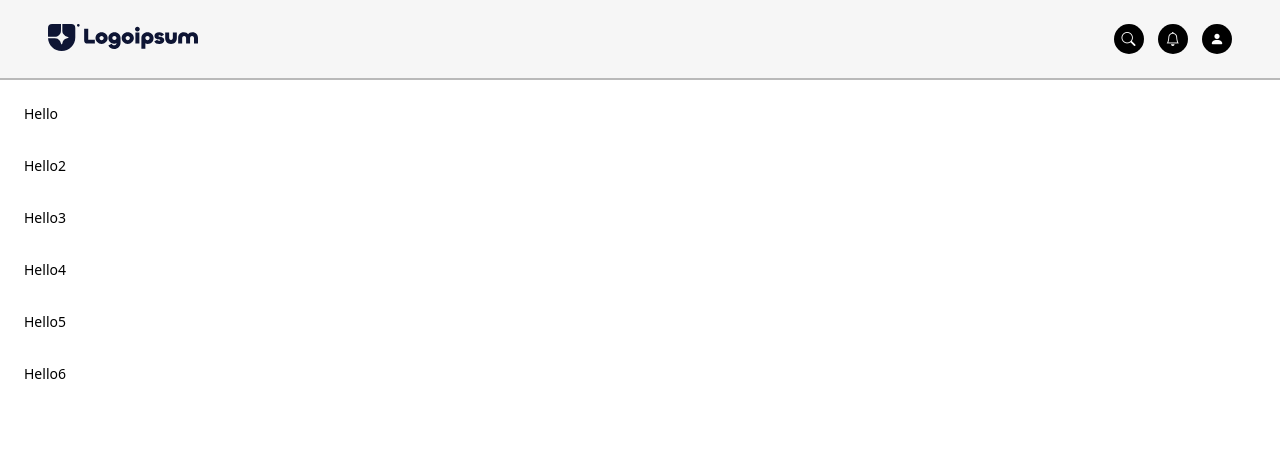
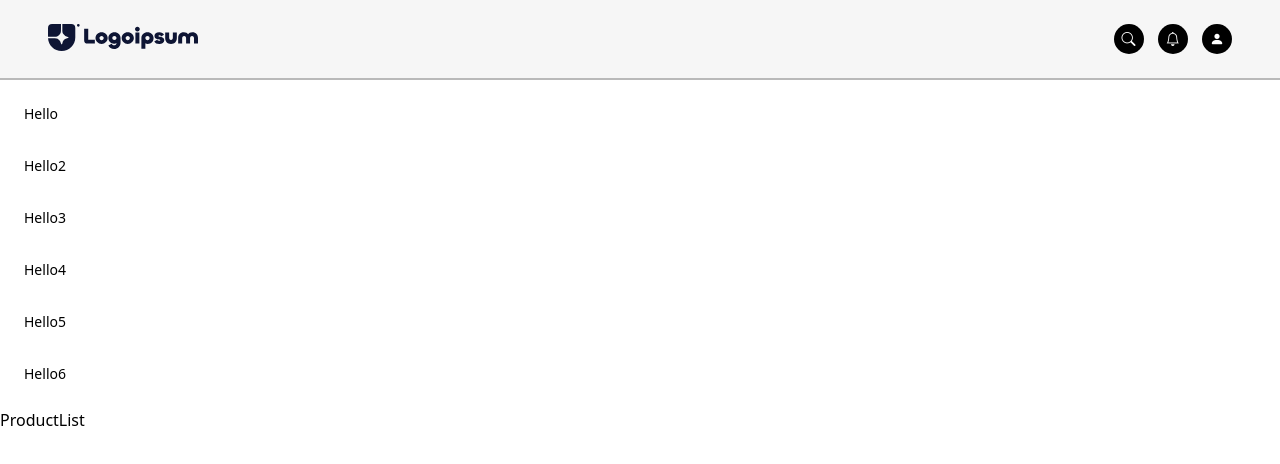
Before and after one commit to NishB369/Gifting_Ecommerce, a React (Vite) app in the folder Admin_Panel/: page / in a window 1280 px wide. Shown: the top 464 px of the page. Built offline with nearby package versions, Linux system fonts and the light colour scheme.

Commit message:
Adding new Component

```diff
--- a/Admin_Panel/src/App.jsx
+++ b/Admin_Panel/src/App.jsx
@@ -2,6 +2,7 @@
 import React from "react"
 import Header from './Components/Header/Header.jsx'
 import Sidebar from './Components/Sidebar/Sidebar.jsx'
+import ProductList from "./Components/ProductList/ProductList.jsx"
 
 
 const App = () => {
@@ -12,6 +13,7 @@ const App = () => {
     </h1> */}
     <Header />
     <Sidebar/>
+    <ProductList/>
     </div>
   )
 }
--- /dev/null
+++ b/Admin_Panel/src/Components/ProductList/ProductList.jsx
@@ -0,0 +1,11 @@
+import React from 'react'
+
+const ProductList = () => {
+  return (
+    <div>
+      ProductList
+    </div>
+  )
+}
+
+export default ProductList
```
